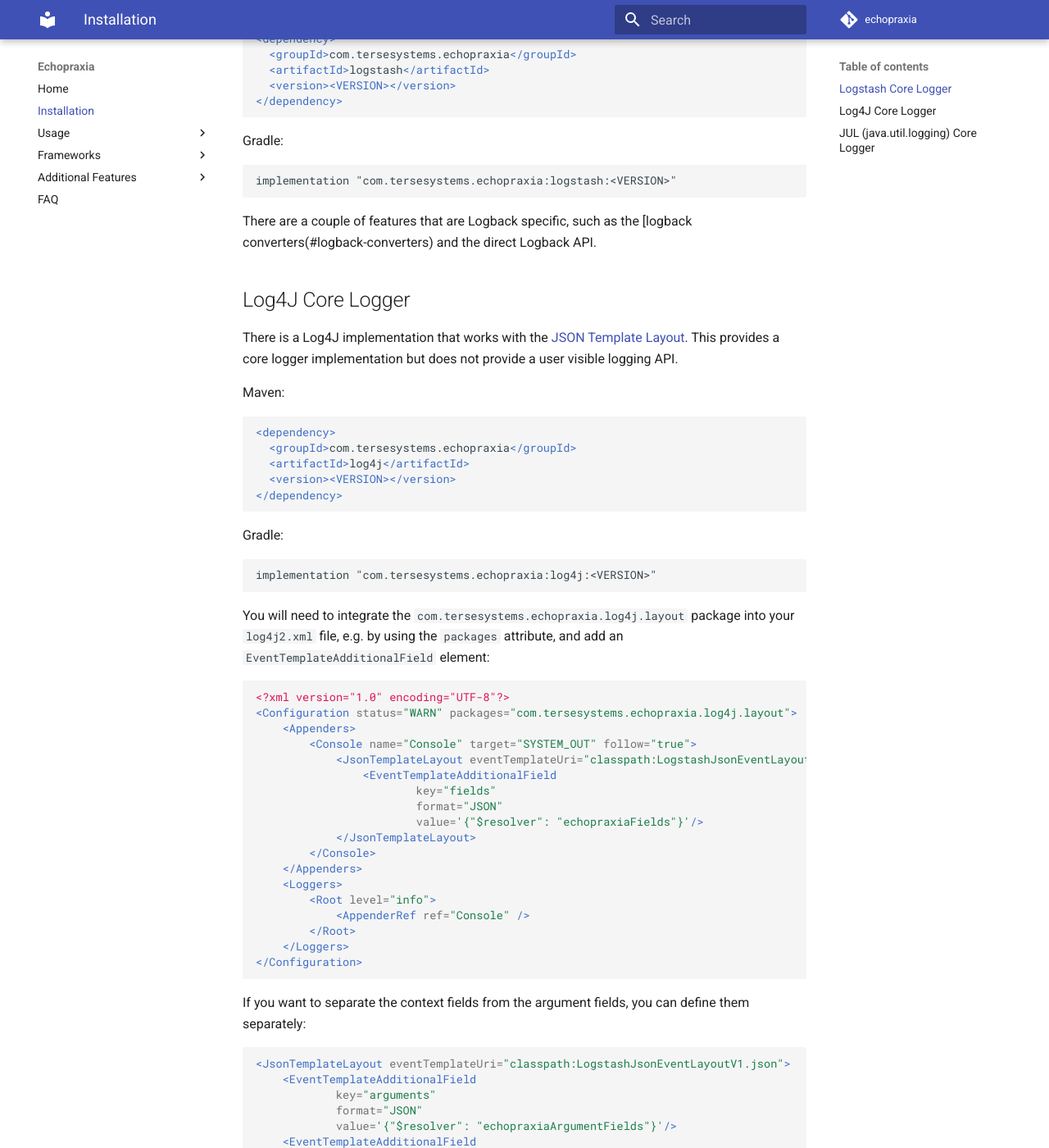
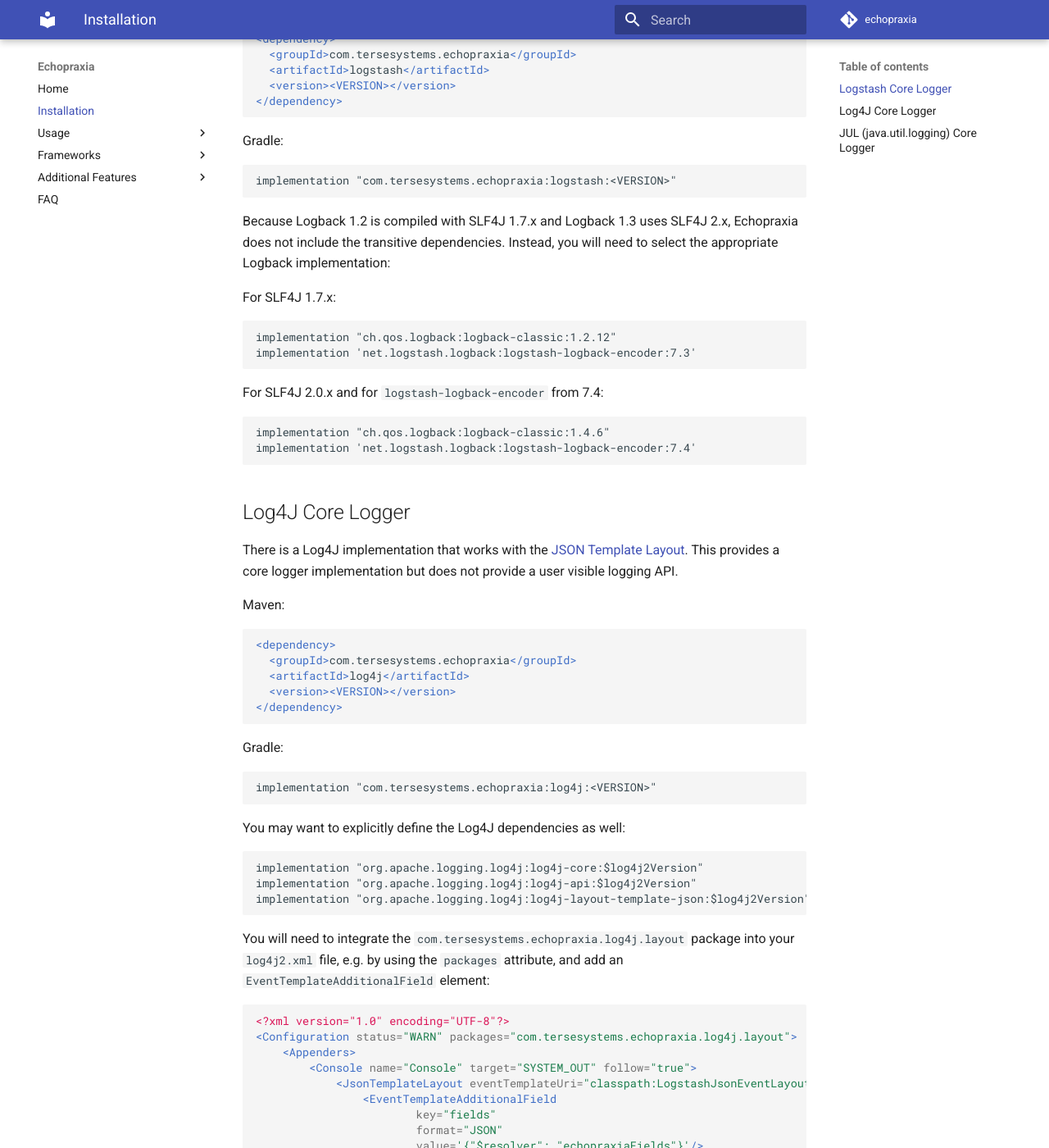
Before and after one commit to tersesystems/echopraxia, an MkDocs documentation site: the page built from docs/installation.md, in a window 1280 px wide and 1400 px high, scrolled down 742 px. Shown: the whole window at 82% size. Built offline with MkDocs 1.6.1 and Material for MkDocs 9.7.7, drawn with Linux system fonts in a browser that asks for light colours; comment, search, counter and statistics services are not loaded; the version menu is left out.

````diff
--- a/docs/installation.md
+++ b/docs/installation.md
@@ -42,7 +42,21 @@
 implementation "com.tersesystems.echopraxia:logstash:<VERSION>"
 ```
 
-There are a couple of features that are Logback specific, such as the [logback converters(#logback-converters) and the direct Logback API.
+Because Logback 1.2 is compiled with SLF4J 1.7.x and Logback 1.3 uses SLF4J 2.x, Echopraxia does not include the transitive dependencies.  Instead, you will need to select the appropriate Logback implementation:
+
+For SLF4J 1.7.x:
+
+```gradle
+implementation "ch.qos.logback:logback-classic:1.2.12"
+implementation 'net.logstash.logback:logstash-logback-encoder:7.3'
+```
+
+For SLF4J 2.0.x and for `logstash-logback-encoder` from 7.4:
+
+```gradle
+implementation "ch.qos.logback:logback-classic:1.4.6"
+implementation 'net.logstash.logback:logstash-logback-encoder:7.4'
+```
 
 ## Log4J Core Logger
 
@@ -62,6 +76,14 @@
 
 ```gradle
 implementation "com.tersesystems.echopraxia:log4j:<VERSION>"
+```
+
+You may want to explicitly define the Log4J dependencies as well:
+
+```gradle
+implementation "org.apache.logging.log4j:log4j-core:$log4j2Version"
+implementation "org.apache.logging.log4j:log4j-api:$log4j2Version"
+implementation "org.apache.logging.log4j:log4j-layout-template-json:$log4j2Version"
 ```
 
 You will need to integrate the `com.tersesystems.echopraxia.log4j.layout` package into your `log4j2.xml` file, e.g. by using the `packages` attribute, and add an `EventTemplateAdditionalField` element:
````
Also changed, not shown: CHANGELOG.md (+1 -0 lines), 4 other files.
